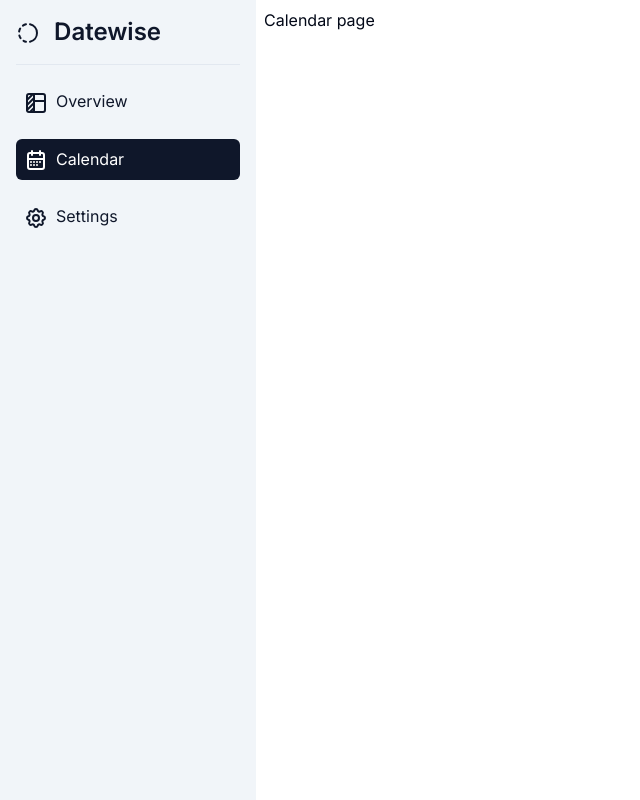
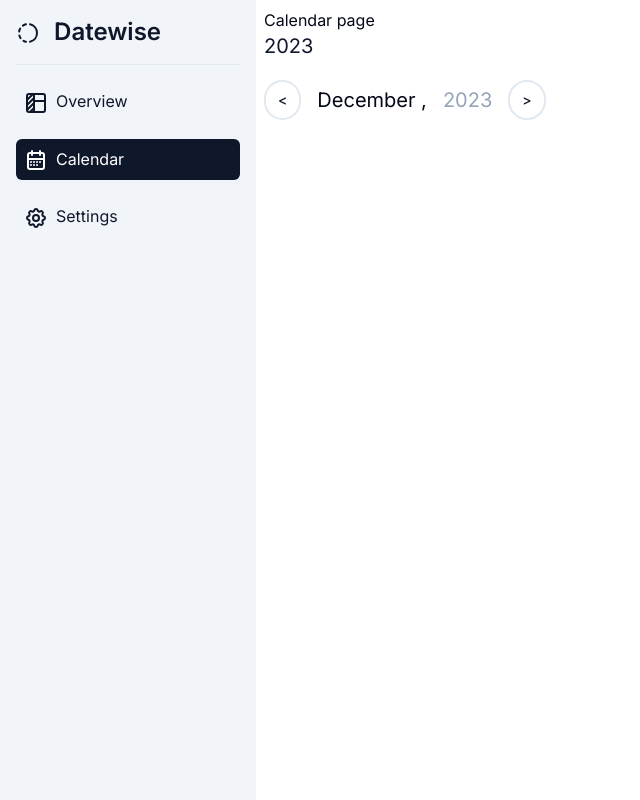
Before and after one commit to zshlabs/datewise, a Next.js app: page /calendar in a window 1280 px wide. Shown: the whole page, without its empty margins (0-640 px from the left). Built offline with nearby package versions, Linux system fonts and the light colour scheme.

Commit message:
feat:- Month Navigator

```diff
--- a/package.json
+++ b/package.json
@@ -11,6 +11,7 @@
     "format:fix": "prettier --write --ignore-path .gitignore ."
   },
   "dependencies": {
+    "@radix-ui/react-slot": "^1.0.2",
     "@tabler/icons-react": "^2.44.0",
     "@vercel/analytics": "^1.1.1",
     "class-variance-authority": "^0.7.0",
--- a/src/app/(application)/calendar/page.tsx
+++ b/src/app/(application)/calendar/page.tsx
@@ -1,7 +1,9 @@
+import Header from "../components/[header]/Header";
 export default function CalendarPage() {
   return (
     <main className="p-2">
       <h1>Calendar page</h1>
+      <Header />
     </main>
   );
 }
--- /dev/null
+++ b/src/app/(application)/components/[header]/Header.tsx
@@ -0,0 +1,11 @@
+import React from "react";
+import MonthNavigator from "./MonthNavigator";
+export default function Header() {
+  return (
+    <>
+      <div>
+        <MonthNavigator />
+      </div>
+    </>
+  );
+}
--- /dev/null
+++ b/src/app/(application)/components/[header]/MonthNavigator.tsx
@@ -0,0 +1,59 @@
+"use client";
+import React, { useState } from "react";
+import { Button } from "@/components/ui/button";
+
+export default function MonthNavigator() {
+  const [month, setMonth] = useState(new Date().getMonth());
+  const [year, setYear] = useState(new Date().getFullYear());
+
+  const monthNames = [
+    "January",
+    "February",
+    "March",
+    "April",
+    "May",
+    "June",
+    "July",
+    "August",
+    "September",
+    "October",
+    "November",
+    "December",
+  ];
+
+  const decrementMonth = () => {
+    if (month === 0) {
+      setMonth(11);
+      setYear(year - 1);
+    } else {
+      setMonth(month - 1);
+    }
+  };
+
+  const incrementMonth = () => {
+    if (month === 11) {
+      setMonth(0);
+      setYear(year + 1);
+    } else {
+      setMonth(month + 1);
+    }
+  };
+  const buttonStyle =
+    "bg-white border-slate-200 border-2 rounded-full text-primary hover:border-primary hover:text-white px-3 py-1";
+
+  return (
+    <>
+      <div className="text-primary text-xl">{year}</div>
+      <div className="mt-5 flex items-center  space-x-4">
+        <Button onClick={decrementMonth} className={buttonStyle}>
+          {"<"}
+        </Button>
+        <span className="text-xl ml-0 ">{`${monthNames[month]} ,`}</span>
+        <span className="text-xl ml-0 text-slate-400">{`${year}`}</span>
+        <Button onClick={incrementMonth} className={buttonStyle}>
+          {">"}
+        </Button>
+      </div>
+    </>
+  );
+}
--- /dev/null
+++ b/src/components/ui/button.tsx
@@ -0,0 +1,56 @@
+import * as React from "react";
+import { Slot } from "@radix-ui/react-slot";
+import { cva, type VariantProps } from "class-variance-authority";
+
+import { cn } from "@/lib/utils";
+
+const buttonVariants = cva(
+  "inline-flex items-center justify-center whitespace-nowrap rounded-md text-sm font-medium ring-offset-background transition-colors focus-visible:outline-none focus-visible:ring-2 focus-visible:ring-ring focus-visible:ring-offset-2 disabled:pointer-events-none disabled:opacity-50",
+  {
+    variants: {
+      variant: {
+        default: "bg-primary text-primary-foreground hover:bg-primary/90",
+        destructive:
+          "bg-destructive text-destructive-foreground hover:bg-destructive/90",
+        outline:
+          "border border-input bg-background hover:bg-accent hover:text-accent-foreground",
+        secondary:
+          "bg-secondary text-secondary-foreground hover:bg-secondary/80",
+        ghost: "hover:bg-accent hover:text-accent-foreground",
+        link: "text-primary underline-offset-4 hover:underline",
+      },
+      size: {
+        default: "h-10 px-4 py-2",
+        sm: "h-9 rounded-md px-3",
+        lg: "h-11 rounded-md px-8",
+        icon: "h-10 w-10",
+      },
+    },
+    defaultVariants: {
+      variant: "default",
+      size: "default",
+    },
+  },
+);
+
+export interface ButtonProps
+  extends React.ButtonHTMLAttributes<HTMLButtonElement>,
+    VariantProps<typeof buttonVariants> {
+  asChild?: boolean;
+}
+
+const Button = React.forwardRef<HTMLButtonElement, ButtonProps>(
+  ({ className, variant, size, asChild = false, ...props }, ref) => {
+    const Comp = asChild ? Slot : "button";
+    return (
+      <Comp
+        className={cn(buttonVariants({ variant, size, className }))}
+        ref={ref}
+        {...props}
+      />
+    );
+  },
+);
+Button.displayName = "Button";
+
+export { Button, buttonVariants };
```
